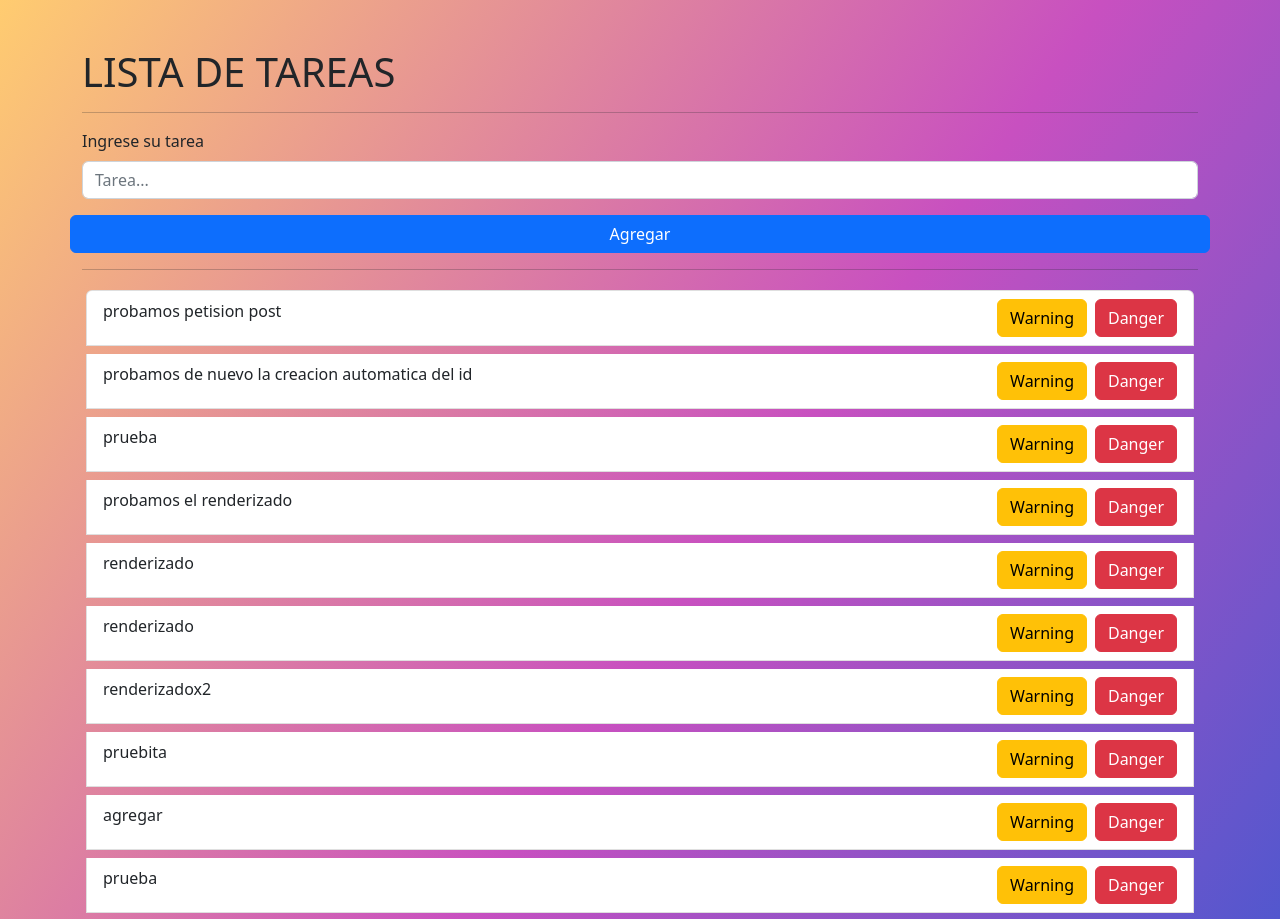
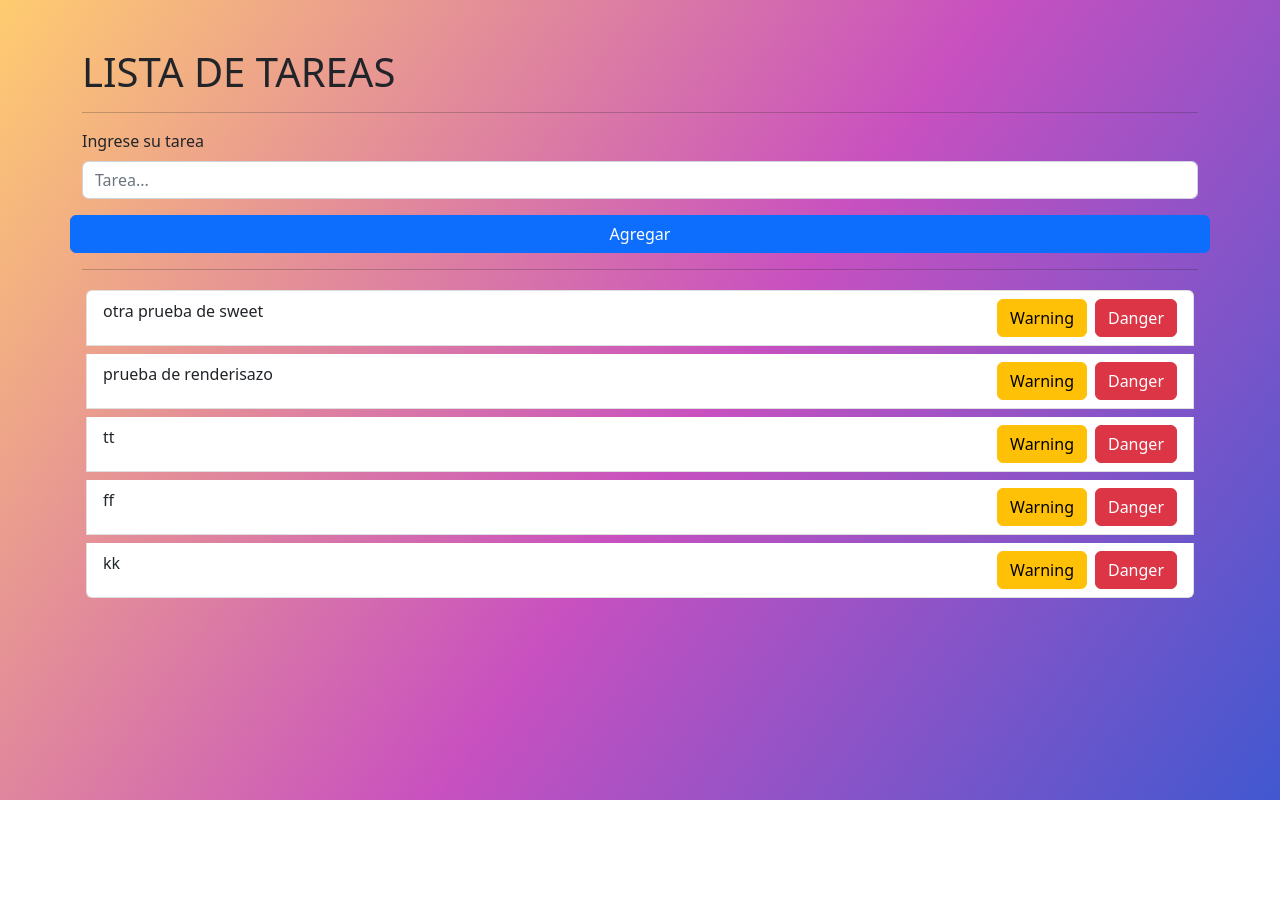
Before and after one commit to jlpereyra22/Lista-Tarea-Front, a React (Create React App) app: page / in a window 1280 px wide. Shown: the top 919 px of the page. After the commit the page ends 800 px from the top, so only its background shows below. Built offline with nearby package versions, Linux system fonts and the light colour scheme; data requests are answered from the project's data file.

Commit message:
agregue sweetAlert pero tiene complicaciones con el window.location.reload x lo cual usare navegation

```diff
--- a/db.json
+++ b/db.json
@@ -1,52 +1,24 @@
 {
   "tareas": [
     {
-      "nombre": "probamos petision post",
-      "id": 1
+      "nombre": "otra prueba de sweet",
+      "id": 15
     },
     {
-      "nombre": "probamos de nuevo la creacion automatica del id",
-      "id": 2
+      "nombre": "prueba de renderisazo",
+      "id": 16
     },
     {
-      "nombre": "prueba",
-      "id": 3
+      "nombre": "tt",
+      "id": 17
     },
     {
-      "nombre": "probamos el renderizado",
-      "id": 4
+      "nombre": "ff",
+      "id": 18
     },
     {
-      "nombre": "renderizado",
-      "id": 5
-    },
-    {
-      "nombre": "renderizado",
-      "id": 6
-    },
-    {
-      "nombre": "renderizadox2",
-      "id": 7
-    },
-    {
-      "nombre": "pruebita",
-      "id": 8
-    },
-    {
-      "nombre": "agregar",
-      "id": 9
-    },
-    {
-      "nombre": "prueba",
-      "id": 10
-    },
-    {
-      "nombre": "reload",
-      "id": 11
-    },
-    {
-      "nombre": "segunda rpeuba",
-      "id": 12
+      "nombre": "kk",
+      "id": 19
     }
   ]
 }
--- a/package.json
+++ b/package.json
@@ -16,7 +16,7 @@
     "react-router-dom": "^6.6.2",
     "react-scripts": "5.0.1",
     "sort-by": "^1.2.0",
-    "sweetalert2": "^11.7.0",
+    "sweetalert2": "^11.7.1",
     "web-vitals": "^2.1.4"
   },
   "scripts": {
--- a/src/components/AgregarTarea.jsx
+++ b/src/components/AgregarTarea.jsx
@@ -1,45 +1,56 @@
-import Button from 'react-bootstrap/Button';
-import Form from 'react-bootstrap/Form';
-import { useForm } from 'react-hook-form';
-import { agregarTareaApi } from './helpers/queries';
+import Button from "react-bootstrap/Button";
+import Form from "react-bootstrap/Form";
+import { useForm } from "react-hook-form";
+import Swal from "sweetalert2";
+import { agregarTareaApi } from "./helpers/queries";
 
 const AgregarTarea = () => {
-  const{register, handleSubmit,formState:{errors}}=useForm();
-  const onSubmit=(datos)=>{
+  const {
+    register,
+    handleSubmit,
+    formState: { errors },
+  } = useForm();
+  const onSubmit = (datos) => {
     console.log(datos);
-    agregarTareaApi(datos).then((respuesta)=>{
-      window.location.reload(true)
+    agregarTareaApi(datos).then((respuesta) => {
+      if (respuesta.status === 201) {
+        Swal.fire(
+          "Tarea Agregada",
+          "Agregaste la Tarea Correctamente",
+          "success"
+        );
+      } else {
+        Swal.fire("Ocurrio un Error", "Vuelva a intentarlo mas Tarde", "error");
+      }
+      //window.location.reload(true)
+      //con el codigo anterior fuerzo al viewport a renderizarse pero me saltea el sweetAlert, utilizare navegation
     });
-
   };
   return (
-
     <Form className="b-5 row" onSubmit={handleSubmit(onSubmit)}>
       <Form.Group className="mb-3" controlId="agregarTarea">
         <Form.Label>Ingrese su tarea</Form.Label>
-          <Form.Control type="text"
+        <Form.Control
+          type="text"
           placeholder="Tarea..."
-          {...register("nombre",{
-            required:"Debe ingresar una tarea",
-            minLength:{
-              value:2,
-              message:"La tarea debe contar como minimo con dos caracteres"
+          {...register("nombre", {
+            required: "Debe ingresar una tarea",
+            minLength: {
+              value: 2,
+              message: "La tarea debe contar como minimo con dos caracteres",
             },
-            maxLength:{
-              value:100,
-              message:"La tarea no debe superar los 100 caracteres"
-            }
+            maxLength: {
+              value: 100,
+              message: "La tarea no debe superar los 100 caracteres",
+            },
           })}
         />
-          <Form.Text className="text-danger">
-            {errors.nombre?.message}
-          </Form.Text>
+        <Form.Text className="text-danger">{errors.nombre?.message}</Form.Text>
       </Form.Group>
       <Button variant="primary" type="submit">
         Agregar
       </Button>
     </Form>
-
   );
 };
 
```
Also changed, not shown: 1 other file (tests, documents, lock files or other folders). Lines whose indentation alone changed are shown as unchanged.
